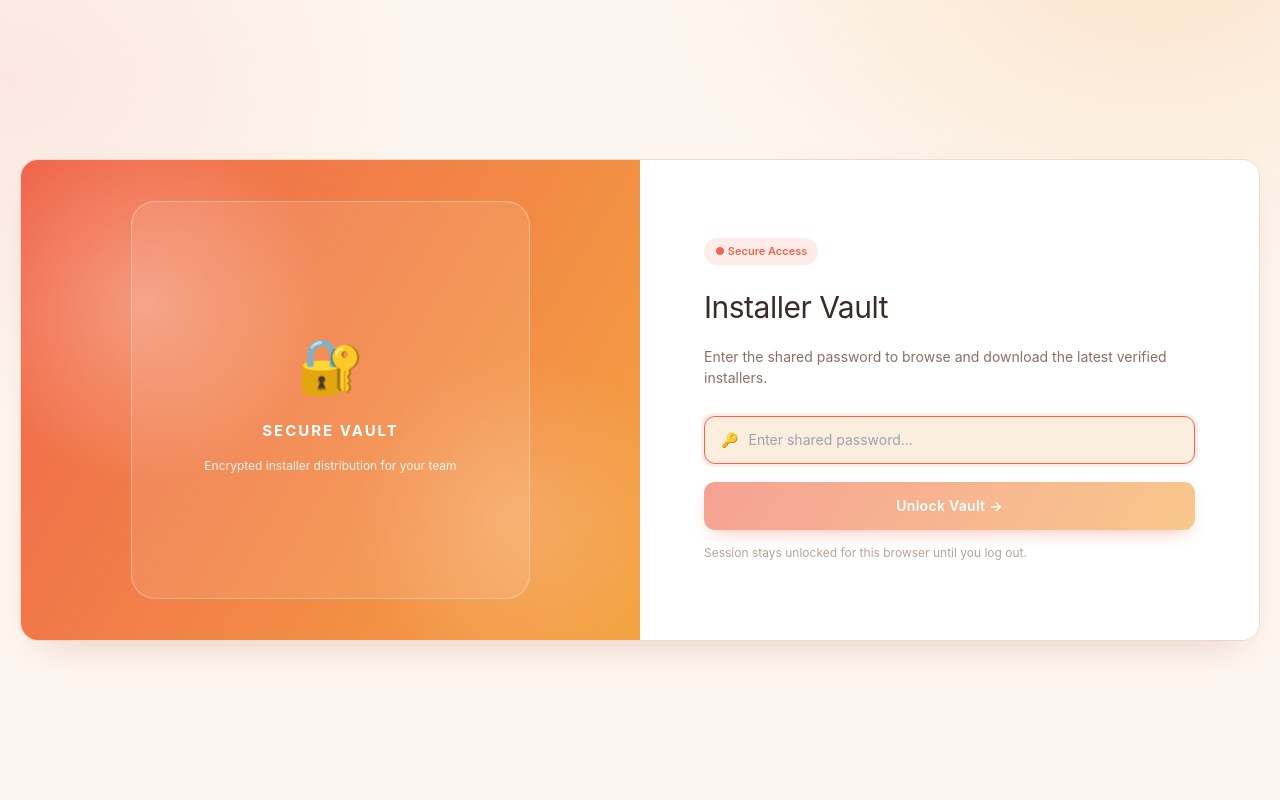
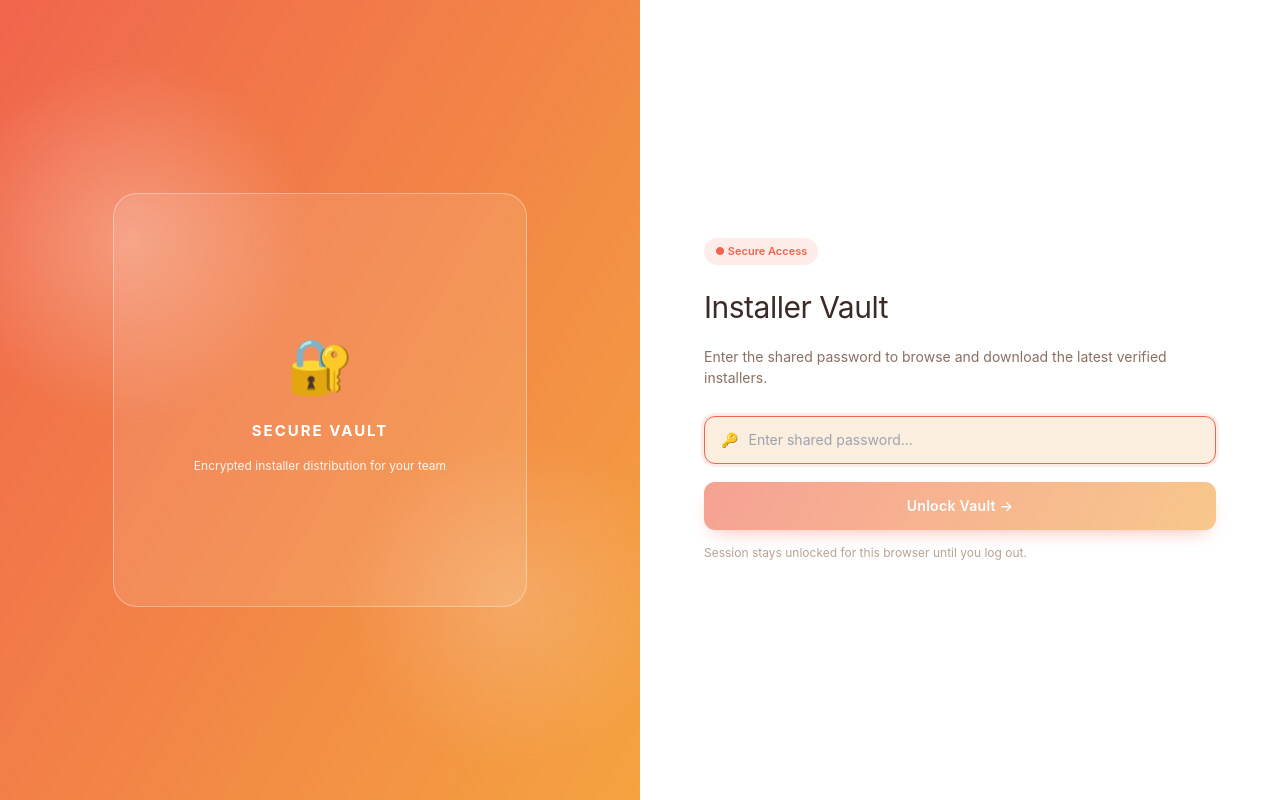
Before and after one commit to yfyjupiter-my/web-file, a Next.js app: page / in a window 1280 px wide. Built offline with nearby package versions, Linux system fonts and the light colour scheme.

Commit message:
full screen (login password gate)

```diff
--- a/app/globals.css
+++ b/app/globals.css
@@ -61,6 +61,23 @@ body {
   }
   .page-wrap .screen {
     width: 100%;
+  }
+  .page-wrap--full {
+    padding: 0;
+    min-height: 100vh;
+    align-items: stretch;
+  }
+  .screen.screen--full {
+    max-width: none;
+    height: 100vh;
+    border: none;
+    border-radius: 0;
+    box-shadow: none;
+    margin: 0;
+  }
+  .split.split--full {
+    height: 100%;
+    min-height: 0;
   }
 
   /* 5.15 Screen / Panel Container */
--- a/app/page.tsx
+++ b/app/page.tsx
@@ -31,9 +31,9 @@ export default function PasswordGatePage() {
   }
 
   return (
-    <main className="page-wrap">
-      <div className="screen">
-        <div className="split">
+    <main className="page-wrap page-wrap--full">
+      <div className="screen screen--full">
+        <div className="split split--full">
           <div className="split-visual">
             <div className="split-visual-inner">
               <div className="glyph">🔐</div>
```
